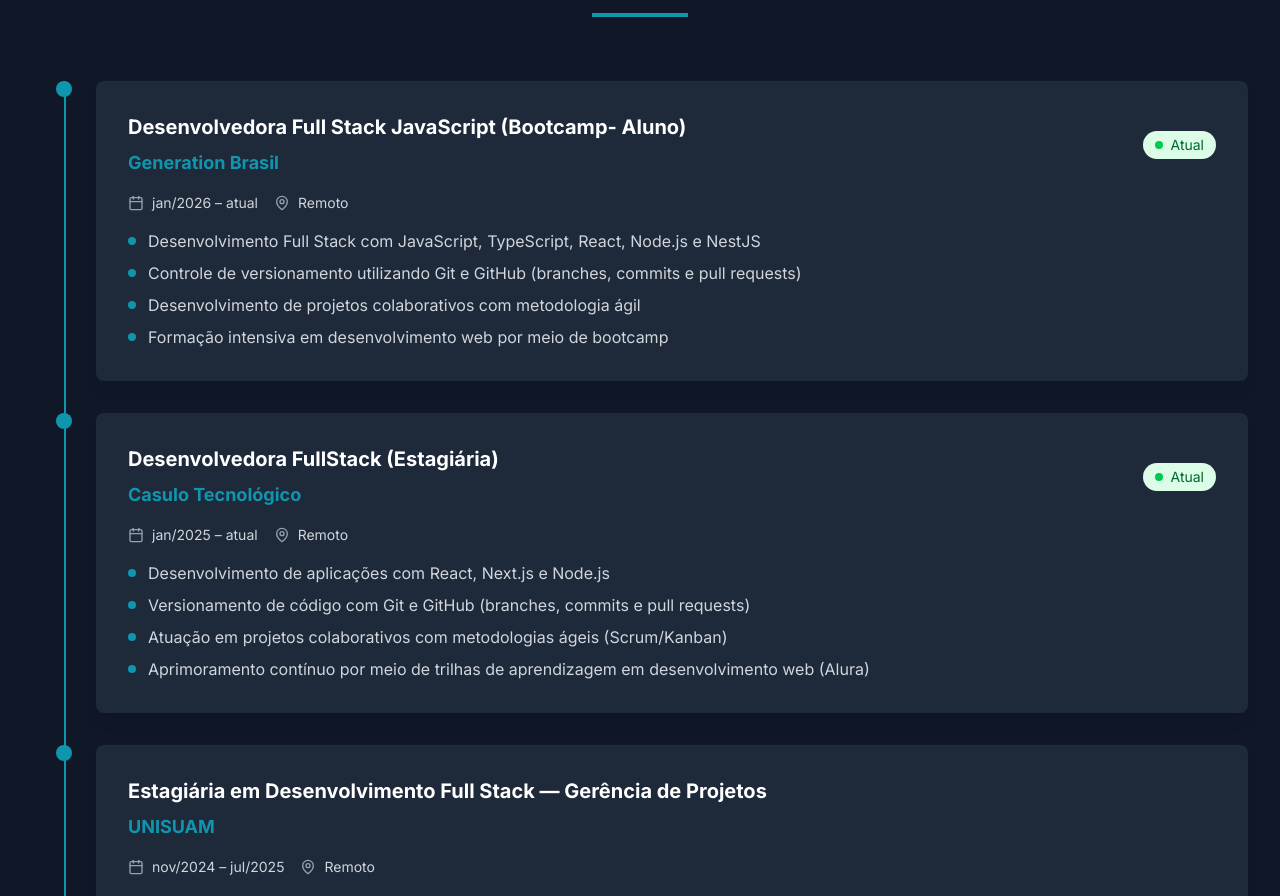
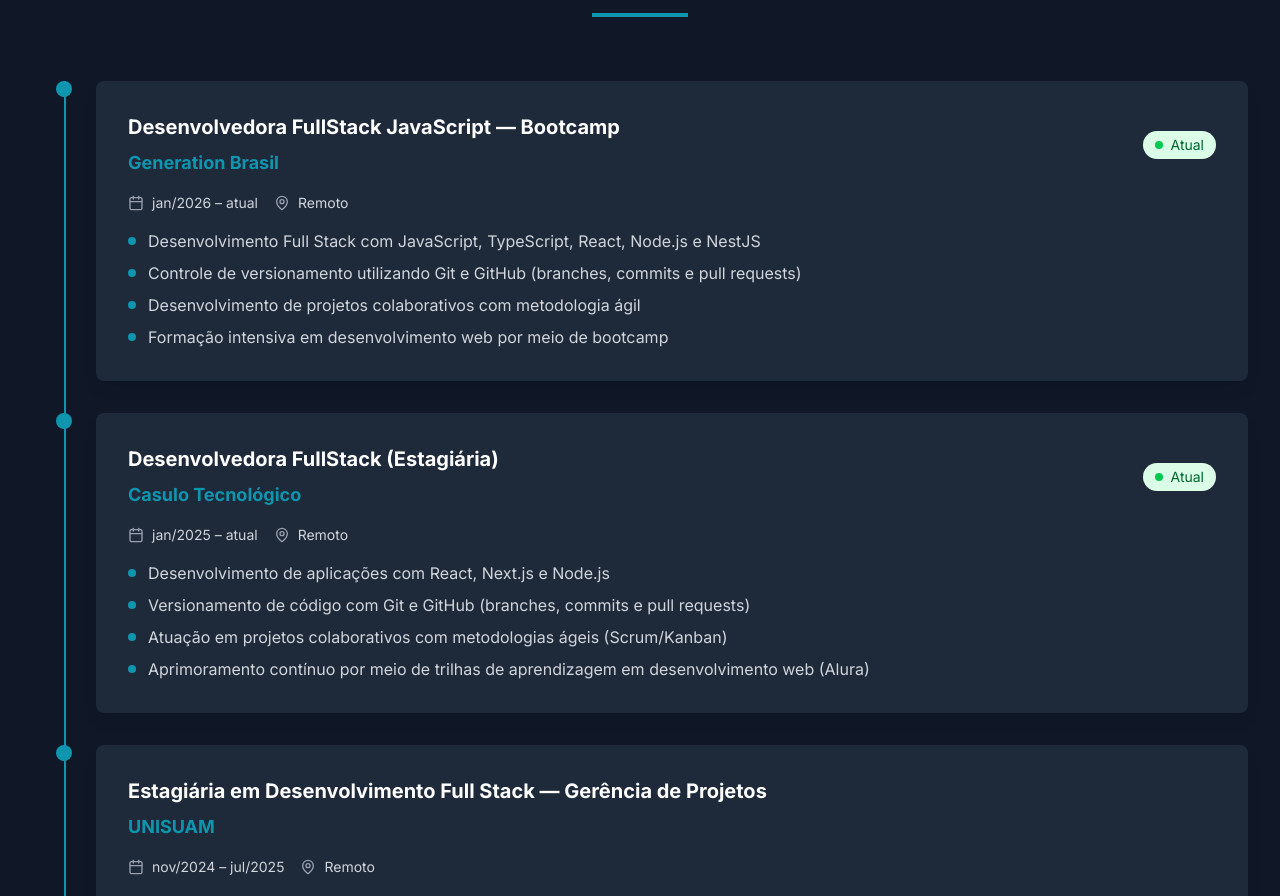
Before and after one commit to Imayagmb/Portfolio-Mayara-vs2.0, a React (Vite) app: page / in a window 1280 px wide. Shown: the part 1791-2687 px from the top of the page. Built offline with nearby package versions, Linux system fonts and the light colour scheme; the HTML template or start-up script is replaced by a standard one.

Commit message:
Fix: Corrigindo o cargo FullStack Java Script

```diff
--- a/src/components/Experiencia.tsx
+++ b/src/components/Experiencia.tsx
@@ -9,7 +9,7 @@ const Experiencia: React.FC<ExperienciaProps> = ({ isDarkMode }) => {
   const experiencias = [
     {
       company: "Generation Brasil",
-      position: "Desenvolvedora Full Stack JavaScript (Bootcamp- Aluno)",
+      position: "Desenvolvedora FullStack JavaScript — Bootcamp",
       period: "jan/2026 – atual",
       location: "Remoto",
       description: [
```
